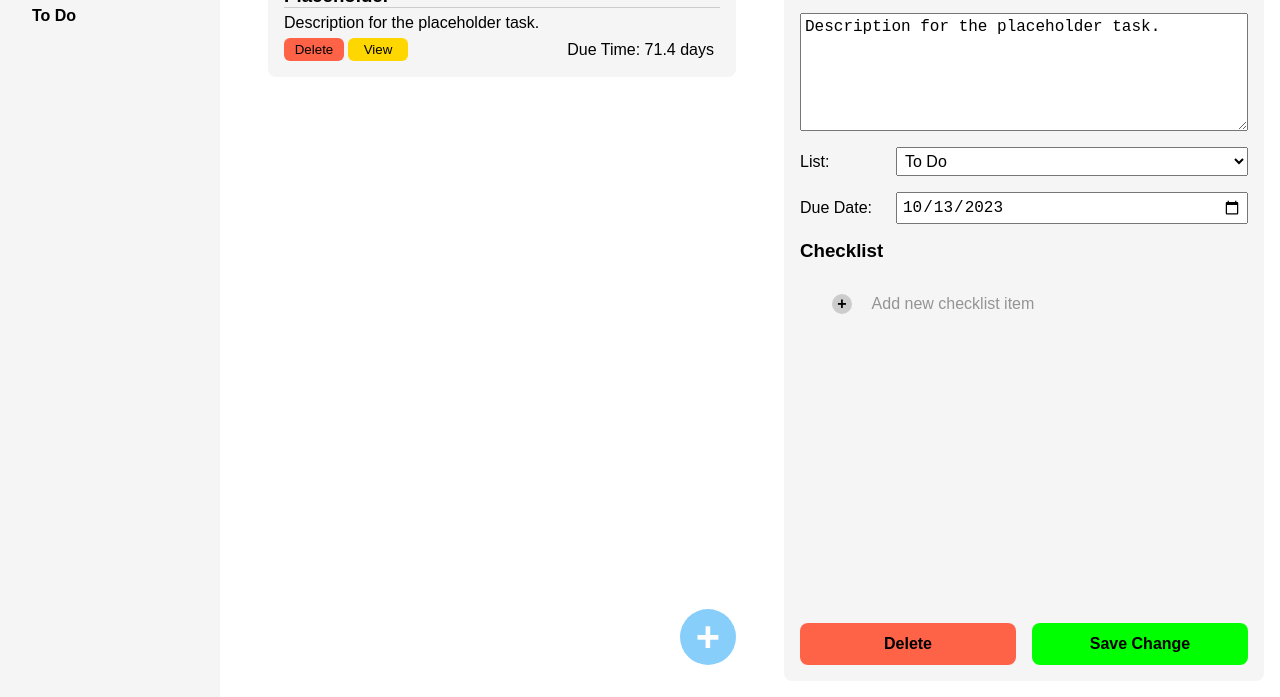
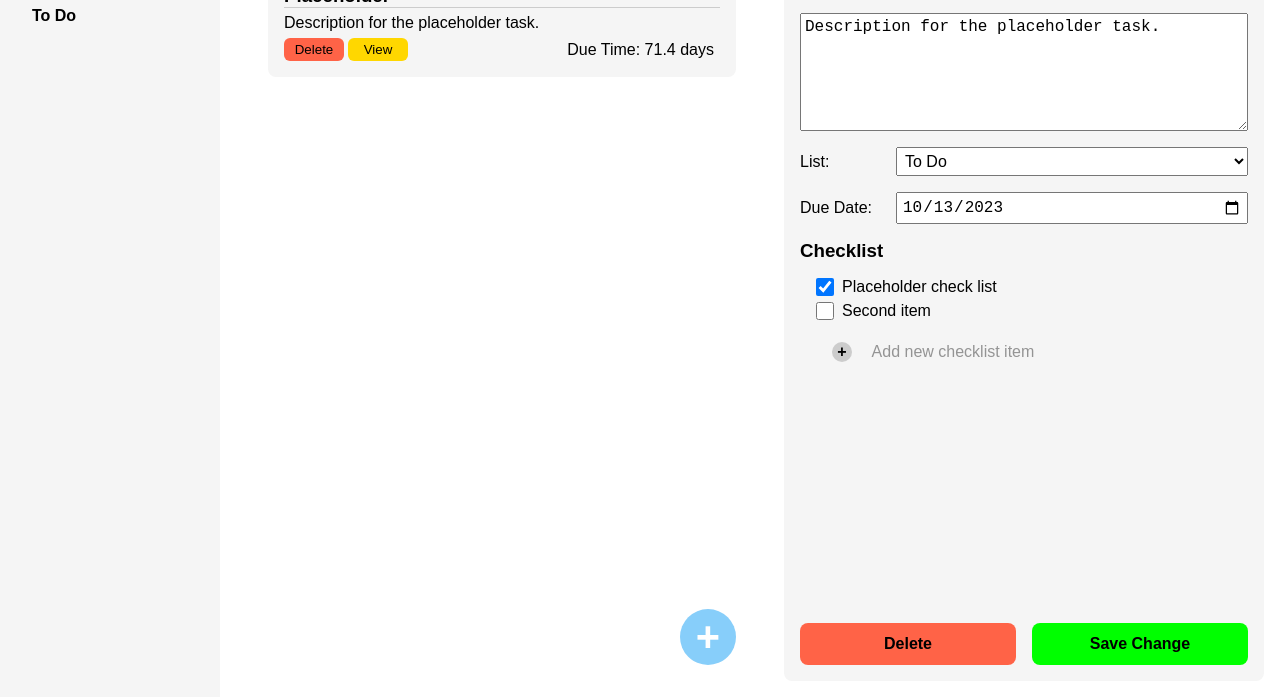
Before and after one commit to AndersonBonde/odin-todo-list, a website built with webpack: page dist/index.html in a window 1280 px wide. Both pictures are taken after a click on the button "View". Shown: the part 103-800 px from the top of the page. Built offline with nearby package versions, Linux system fonts and the light colour scheme.

Commit message:
Display checklist for placeholder task

```diff
--- a/src/displayController.js
+++ b/src/displayController.js
@@ -19,7 +19,7 @@ const displayController = (() => {
         populateTaskListField();
 
         // Placeholder for test
-        let newItem = todoItem("Placeholder", "Description for the placeholder task.", "2023-10-13", {"Placeholder check list": false});
+        let newItem = todoItem("Placeholder", "Description for the placeholder task.", "2023-10-13", [{"Placeholder check list": true}, {"Second item": false}]);
         let newListItem = listItem(newItem);
         _currentList.items.push(newListItem);
         cache.currentList.appendChild(newListItem.container);
@@ -68,6 +68,7 @@ const displayController = (() => {
         clearTaskCard();
         taskCardFieldsSetup();
         loadItemToCard(item);
+        loadChecklistToCard(item);
 
         _currentDisplayedItemId = id;
     }
@@ -96,6 +97,27 @@ const displayController = (() => {
         cache.newTaskCard.style.display = "flex";
         cache.taskTitleField.focus();
         cache.taskListField.value = _currentList.getName();
+    }
+
+    function loadChecklistToCard(item) {
+        let arr = item.getCheckList();
+
+        arr.forEach((curr) => {
+            let newLi = document.createElement("li");
+            let newInput = document.createElement("input");
+            let newLabel = document.createElement("label");
+
+            newLi.appendChild(newInput);
+            newLi.appendChild(newLabel);
+
+            newInput.type = "checkbox";
+            newInput.id = Object.keys(curr)[0];
+            newInput.checked = Object.values(curr)[0];
+            newLabel.htmlFor = Object.keys(curr)[0];
+            newLabel.textContent = Object.keys(curr)[0];
+
+            cache.checkList.insertBefore(newLi, cache.addNewChecklistItemButton);
+        })
     }
 
     function closeTaskCard() {
--- a/src/style.css
+++ b/src/style.css
@@ -253,6 +253,7 @@ main {
     display: flex;
     align-items: center;
     gap: 8px;
+    margin-bottom: 6px;
 }
 
 .checklist input[type="checkbox"] {
--- a/src/todo-item.js
+++ b/src/todo-item.js
@@ -1,4 +1,4 @@
-const todoItem = (title, description, dueTime = "", checkList = {}) => {
+const todoItem = (title, description, dueTime = "", checkList = []) => {
     let _title = title;
     let _description = description;
     let _dueTime = dueTime;
@@ -9,11 +9,21 @@ const todoItem = (title, description, dueTime = "", checkList = {}) => {
     const getDueTime = () => _dueTime;
     const getCheckList = () => _checkList;
 
+    function addToCheckList(toAdd) {
+        if(typeof toAdd !== "object") {
+            console.log("addToCheckList must be an object");
+            return;
+        };
+
+        _checkList.push(toAdd);
+    }
+
     return {
         getTitle,
         getDescription,
         getDueTime,
-        getCheckList
+        getCheckList,
+        addToCheckList
     }
 }
 
```
Also changed, not shown: dist/main.js.
